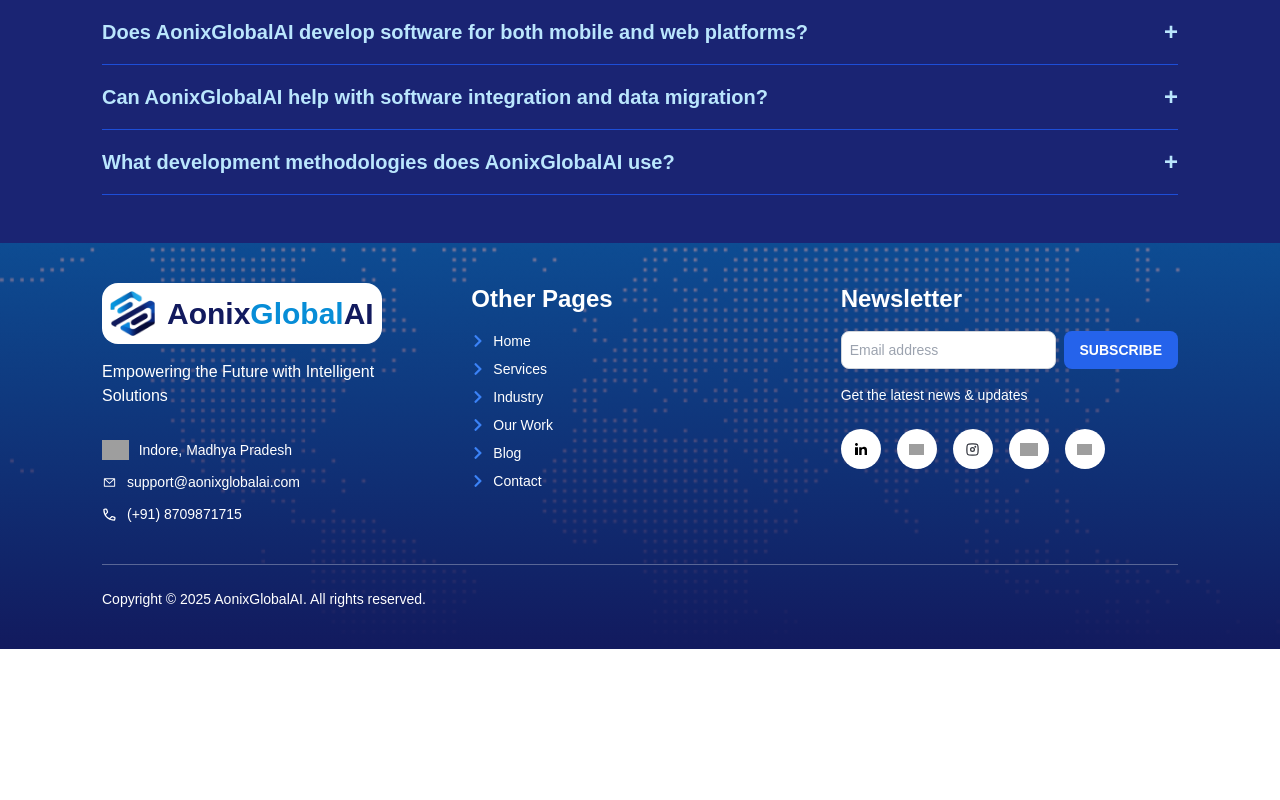
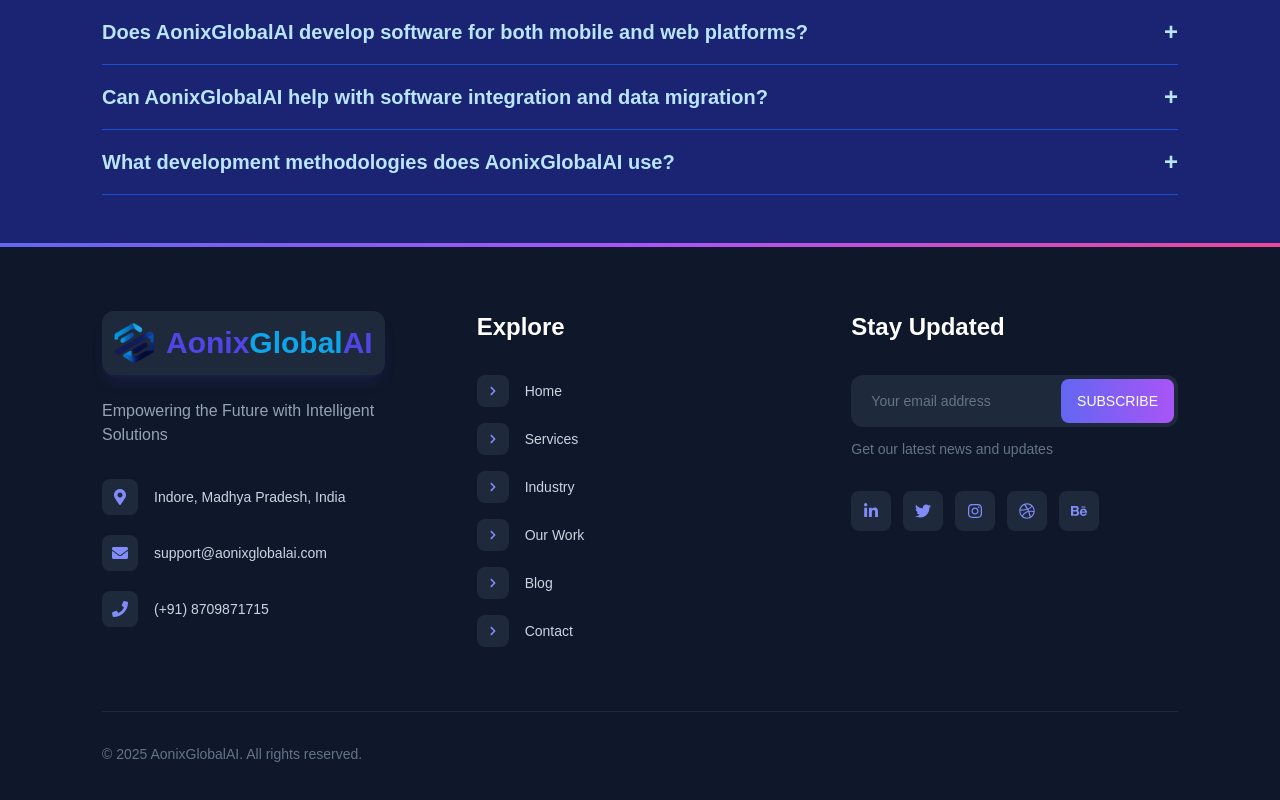
Before and after one commit to aOnixglobalai99/aonixglobalai-portfolio, a Next.js app: page / in a window 1280 px wide. Shown: the part 9801-10601 px from the top of the page. Before the commit the page ends 10450 px from the top, so only its background shows below. Built offline with nearby package versions, Linux system fonts and the light colour scheme; grey boxes are pictures that could not be loaded.

Commit message:
footer ui redesign

```diff
--- a/src/components/Footer.tsx
+++ b/src/components/Footer.tsx
@@ -1,254 +1,211 @@
 import React from 'react';
 import Image from 'next/image';
+import Link from 'next/link';
+import {
+  FaChevronRight,
+  FaLinkedinIn,
+  FaTwitter,
+  FaInstagram,
+  FaDribbble,
+  FaBehance,
+  FaMapMarkerAlt,
+  FaPhone,
+  FaEnvelope,
+} from 'react-icons/fa';
+
 import logo from '../../assets/logo/logo.png';
-import phone from '../../assets/footerImages/phone.svg';
-import email from '../../assets/footerImages/email.svg';
-import linkedin from '../../assets/footerImages/linkedin.svg';
-import insta from '../../assets/footerImages/insta.svg';
-import { FaChevronRight } from 'react-icons/fa';
-import Link from 'next/link';
 
 const Footer = () => {
+  const currentYear = new Date().getFullYear();
+
+  const socialLinks = [
+    {
+      href: 'https://www.linkedin.com/company/aonixglobalai/',
+      icon: <FaLinkedinIn size={16} />,
+      alt: 'LinkedIn',
+    },
+    {
+      href: '#',
+      icon: <FaTwitter size={16} />,
+      alt: 'Twitter',
+    },
+    {
+      href: 'https://www.instagram.com/aonixglobalai/',
+      icon: <FaInstagram size={16} />,
+      alt: 'Instagram',
+    },
+    {
+      href: 'https://dribbble.com/AonixGlobalAI',
+      icon: <FaDribbble size={16} />,
+      alt: 'Dribbble',
+    },
+    {
+      href: 'https://www.behance.net/aonixgldevelop',
+      icon: <FaBehance size={16} />,
+      alt: 'Behance',
+    },
+  ];
+
+  const navLinks = [
+    { href: '/', label: 'Home' },
+    { href: '/ServicePage', label: 'Services' },
+    { href: '/Industries', label: 'Industry' },
+    { href: '/OurWorkPage', label: 'Our Work' },
+    { href: '/BlogPage', label: 'Blog' },
+    { href: '/ContactUsPage', label: 'Contact' },
+  ];
+
   return (
-    <div className="client-footer-div bg-[#078dd7] w-full bg-center bg-no-repeat bg-cover relative z-1">
-      <div className="max-w-[1140px] mx-auto px-4 sm:px-6 lg:px-8 py-10">
-        <div className="grid grid-cols-1 md:grid-cols-2 lg:grid-cols-3 gap-8">
+    <footer className="bg-slate-900 w-full bg-center bg-no-repeat bg-cover relative z-10">
+      {/* top border - gradient */}
+      <div className="h-1 w-full bg-gradient-to-r from-indigo-500 via-purple-500 to-pink-500"></div>
+
+      <div className="max-w-[1140px] mx-auto px-4 sm:px-6 lg:px-8 py-16">
+        <div className="grid grid-cols-1 md:grid-cols-2 lg:grid-cols-3 gap-12">
           {/* Company Info Section */}
-          <div className="flex flex-col gap-4">
-            <div className="flex items-center gap-3 bg-white p-2 rounded-2xl w-fit">
-              <Image src={logo} alt="Logo" width={45} height={45} />
-              <h1 className="text-2xl sm:text-3xl font-bold text-[#121a5e]">
-                Aonix<span className="text-[#078dd7]">Global</span>
-                <span className="text-[#121a5e]">AI</span>
+          <div className="flex flex-col gap-6">
+            <div className="flex items-center gap-3 bg-slate-800 p-3 rounded-xl w-fit shadow-lg shadow-indigo-500/10">
+              <Image
+                src={logo}
+                alt="Logo"
+                width={40}
+                height={40}
+                className="object-contain"
+              />
+              <h1 className="text-2xl sm:text-3xl font-bold  text-indigo-600">
+                Aonix<span className="text-sky-500">Global</span>
+                <span className="text-indigo-600">AI</span>
               </h1>
             </div>
 
-            <p className="text-white text-sm sm:text-base">
+            <p className="text-slate-400 text-sm sm:text-base">
               Empowering the Future with Intelligent Solutions
             </p>
 
-            <div className="flex flex-col gap-3 mt-4">
-              <div className="flex items-center gap-2.5">
-                <Image
-                  src="https://img.icons8.com/?size=48&id=uzeKRJIGwbBY&format=png"
-                  alt="Location"
-                  width={15}
-                  height={15}
-                  className="h-5 w-auto"
-                />
-                <p className="text-white text-sm">Indore, Madhya Pradesh</p>
+            <div className="flex flex-col gap-5 mt-2">
+              <div className="flex items-center gap-4 group">
+                <div className="bg-slate-800 p-2.5 rounded-lg group-hover:bg-slate-700 transition-colors">
+                  <FaMapMarkerAlt className="text-indigo-400 h-4 w-4" />
+                </div>
+                <p className="text-slate-300 text-sm">
+                  Indore, Madhya Pradesh, India
+                </p>
               </div>
 
-              <div className="flex items-center gap-2.5">
-                <Image src={email} alt="Email" width={15} height={15} />
+              <div className="flex items-center gap-4 group">
+                <div className="bg-slate-800 p-2.5 rounded-lg group-hover:bg-slate-700 transition-colors">
+                  <FaEnvelope className="text-indigo-400 h-4 w-4" />
+                </div>
                 <a
                   href="mailto:support@aonixglobalai.com"
-                  className="text-white text-sm hover:underline"
+                  className="text-slate-300 text-sm hover:text-indigo-300 transition-colors"
                 >
                   support@aonixglobalai.com
                 </a>
               </div>
 
-              <div className="flex items-center gap-2.5">
-                <Image src={phone} alt="Phone" width={15} height={15} />
+              <div className="flex items-center gap-4 group">
+                <div className="bg-slate-800 p-2.5 rounded-lg group-hover:bg-slate-700 transition-colors">
+                  <FaPhone className="text-indigo-400 h-4 w-4" />
+                </div>
                 <a
                   href="tel:+918709871715"
-                  className="text-white text-sm hover:underline"
+                  className="text-slate-300 text-sm hover:text-indigo-300 transition-colors"
                 >
                   (+91) 8709871715
                 </a>
               </div>
             </div>
           </div>
-          {/* <div className="w-[20%] flex flex-col gap-5">
-            <h1 className="text-[white] text-[25px]">Quick Links</h1>
-            <ul className="flex flex-col gap-2">
-              <li className="text-white text-[15px]">
-                <Link href="#" className="flex items-center">
-                  <FaChevronRight className="text-blue-500" size={16} />
-                  <span className="ml-2 hover:text-blue-500">
-                    Privacy Policy
+
+          {/* Other Pages Section */}
+          <div className="flex flex-col gap-6">
+            <h2 className="text-white text-xl sm:text-2xl font-semibold">
+              Explore
+            </h2>
+            <ul className="flex flex-col gap-4 mt-2">
+              {navLinks.map((link, index) => (
+                <li key={index} className="text-slate-300 text-sm">
+                  <Link href={link.href} className="flex items-center group">
+                    <div className="bg-slate-800 w-8 h-8 rounded-lg flex items-center justify-center mr-4 group-hover:bg-indigo-600 transition-all duration-300">
+                      <FaChevronRight
+                        className="text-indigo-400 group-hover:text-white"
+                        size={10}
+                      />
+                    </div>
+                    <span className="group-hover:text-indigo-300 transition-colors">
+                      {link.label}
                     </span>
                   </Link>
                 </li>
-              <li className="text-white text-[15px]">
-                <Link href="#" className="flex items-center">
-                  <FaChevronRight className="text-blue-500" size={16} />
-                  <span className="ml-2 hover:text-blue-500">
-                    Term Of Service
-                  </span>
-                </Link>
-              </li>
-              <li className="text-white text-[15px]">
-                <Link href="#" className="flex items-center">
-                  <FaChevronRight className="text-blue-500" size={16} />
-                  <span className="ml-2 hover:text-blue-500">Disclaimer</span>
-                </Link>
-              </li>
-              <li className="text-white text-[15px]">
-                <Link href="#" className="flex items-center">
-                  <FaChevronRight className="text-blue-500" size={16} />
-                  <span className="ml-2 hover:text-blue-500">Credits</span>
-                </Link>
-              </li>
-              <li className="text-white text-[15px]">
-                <Link href="#" className="flex items-center">
-                  <FaChevronRight className="text-blue-500" size={16} />
-                  <span className="ml-2 hover:text-blue-500">FAQ</span>
-                </Link>
-              </li>
-            </ul>
-          </div> */}
-
-          {/* Other Pages Section */}
-          <div className="flex flex-col gap-4">
-            <h2 className="text-white text-xl sm:text-2xl font-semibold">
-              Other Pages
-            </h2>
-            <ul className="flex flex-col gap-2">
-              <li className="text-white text-sm">
-                <Link href="/" className="flex items-center group">
-                  <FaChevronRight
-                    className="text-blue-500 group-hover:text-blue-400"
-                    size={14}
-                  />
-                  <span className="ml-2 group-hover:text-blue-400 transition-colors">
-                    Home
-                  </span>
-                </Link>
-              </li>
-              <li className="text-white text-sm">
-                <Link href="/ServicePage" className="flex items-center group">
-                  <FaChevronRight
-                    className="text-blue-500 group-hover:text-blue-400"
-                    size={14}
-                  />
-                  <span className="ml-2 group-hover:text-blue-400 transition-colors">
-                    Services
-                  </span>
-                </Link>
-              </li>
-              <li className="text-white text-sm">
-                <Link href="/Industries" className="flex items-center group">
-                  <FaChevronRight
-                    className="text-blue-500 group-hover:text-blue-400"
-                    size={14}
-                  />
-                  <span className="ml-2 group-hover:text-blue-400 transition-colors">
-                    Industry
-                  </span>
-                </Link>
-              </li>
-
-              <li className="text-white text-sm">
-                <Link href="/OurWorkPage" className="flex items-center group">
-                  <FaChevronRight
-                    className="text-blue-500 group-hover:text-blue-400"
-                    size={14}
-                  />
-                  <span className="ml-2 group-hover:text-blue-400 transition-colors">
-                    Our Work
-                  </span>
-                </Link>
-              </li>
-              <li className="text-white text-sm">
-                <Link href="/BlogPage" className="flex items-center group">
-                  <FaChevronRight
-                    className="text-blue-500 group-hover:text-blue-400"
-                    size={14}
-                  />
-                  <span className="ml-2 group-hover:text-blue-400 transition-colors">
-                    Blog
-                  </span>
-                </Link>
-              </li>
-              <li className="text-white text-sm">
-                <Link href="/ContactUsPage" className="flex items-center group">
-                  <FaChevronRight
-                    className="text-blue-500 group-hover:text-blue-400"
-                    size={14}
-                  />
-                  <span className="ml-2 group-hover:text-blue-400 transition-colors">
-                    Contact
-                  </span>
-                </Link>
-              </li>
+              ))}
             </ul>
           </div>
 
           {/* Newsletter Section */}
-          <div className="flex flex-col gap-4">
+          <div className="flex flex-col gap-6">
             <h2 className="text-white text-xl sm:text-2xl font-semibold">
-              Newsletter
+              Stay Updated
             </h2>
-            <div className="flex flex-col sm:flex-row gap-2">
+            <div className="flex flex-col gap-4 mt-2">
+              <div className="flex flex-col gap-3">
+                <div className="relative">
                   <input
-                className="flex-grow p-2 rounded-lg border border-gray-300 focus:outline-none focus:ring-2 focus:ring-blue-500 text-sm"
-                placeholder="Email address"
+                    className="w-full p-4 pl-5 pr-12 rounded-xl border-0 bg-slate-800 focus:outline-none focus:ring-2 focus:ring-indigo-500 text-sm text-slate-300 placeholder-slate-500"
+                    placeholder="Your email address"
                     type="email"
                   />
-              <button className="bg-blue-600 hover:bg-blue-700 text-white font-semibold px-4 py-2 rounded-lg text-sm transition-colors">
+                  <button className="absolute right-1 top-1 bottom-1 bg-gradient-to-r from-indigo-500 to-purple-500 hover:from-indigo-600 hover:to-purple-600 text-white font-medium px-4 rounded-lg text-sm transition-colors">
                     SUBSCRIBE
                   </button>
                 </div>
-
-            <p className="text-white text-sm">Get the latest news & updates</p>
+                <p className="text-slate-500 text-sm">
+                  Get our latest news and updates
+                </p>
+              </div>
 
               {/* Social Links */}
-            <div className="flex flex-wrap gap-4 mt-2">
-              {[
-                {
-                  href: 'https://www.linkedin.com/company/aonixglobalai/',
-                  icon: linkedin,
-                  size: 12,
-                },
-                {
-                  href: '#',
-                  icon: 'https://img.icons8.com/?size=24&id=de4vjQ6J061l&format=png',
-                  size: 15,
-                },
-                {
-                  href: 'https://www.instagram.com/aonixglobalai/',
-                  icon: insta,
-                  size: 15,
-                },
-                {
-                  href: 'https://dribbble.com/AonixGlobalAI',
-                  icon: 'https://img.icons8.com/?size=32&id=16154&format=png',
-                  size: 18,
-                },
-                {
-                  href: 'https://www.behance.net/aonixgldevelop',
-                  icon: 'https://img.icons8.com/?size=24&id=HvLKZeTLqQZn&format=png',
-                  size: 15,
-                },
-              ].map((social, index) => (
+              <div className="flex flex-wrap gap-3 mt-4">
+                {socialLinks.map((social, index) => (
                   <Link
                     key={index}
                     href={social.href}
-                  className="bg-white w-10 h-10 flex items-center justify-center rounded-full hover:bg-gray-300 transition-colors"
+                    className="bg-slate-800 hover:bg-indigo-600 w-10 h-10 flex items-center justify-center rounded-lg transition-all duration-300"
                     target="_blank"
+                    aria-label={social.alt}
                   >
-                  <Image
-                    src={social.icon}
-                    alt="Social Icon"
-                    width={social.size}
-                    height={social.size}
-                  />
+                    <span className="text-indigo-400 hover:text-white transition-colors">
+                      {social.icon}
+                    </span>
                   </Link>
                 ))}
               </div>
             </div>
           </div>
+        </div>
 
         {/* Footer Bottom */}
-        <div className="mt-10 pt-6 border-t border-white/30">
-          <div className="flex flex-col sm:flex-row justify-between gap-4 text-white text-sm">
-            <p>Copyright © 2025 AonixGlobalAI. All rights reserved.</p>
+        <div className="mt-16 pt-8 border-t border-slate-800">
+          <div className="flex flex-col sm:flex-row justify-between items-center gap-6 text-slate-500 text-sm">
+            <p>© {currentYear} AonixGlobalAI. All rights reserved.</p>
+            {/* <div className="flex gap-8">
+              <Link
+                href="/privacy-policy"
+                className="hover:text-indigo-400 transition-colors"
+              >
+                Privacy Policy
+              </Link>
+              <Link
+                href="/terms"
+                className="hover:text-indigo-400 transition-colors"
+              >
+                Terms of Service
+              </Link>
+            </div> */}
           </div>
         </div>
       </div>
-    </div>
+    </footer>
   );
 };
 
```
Lines whose indentation alone changed are shown as unchanged.
